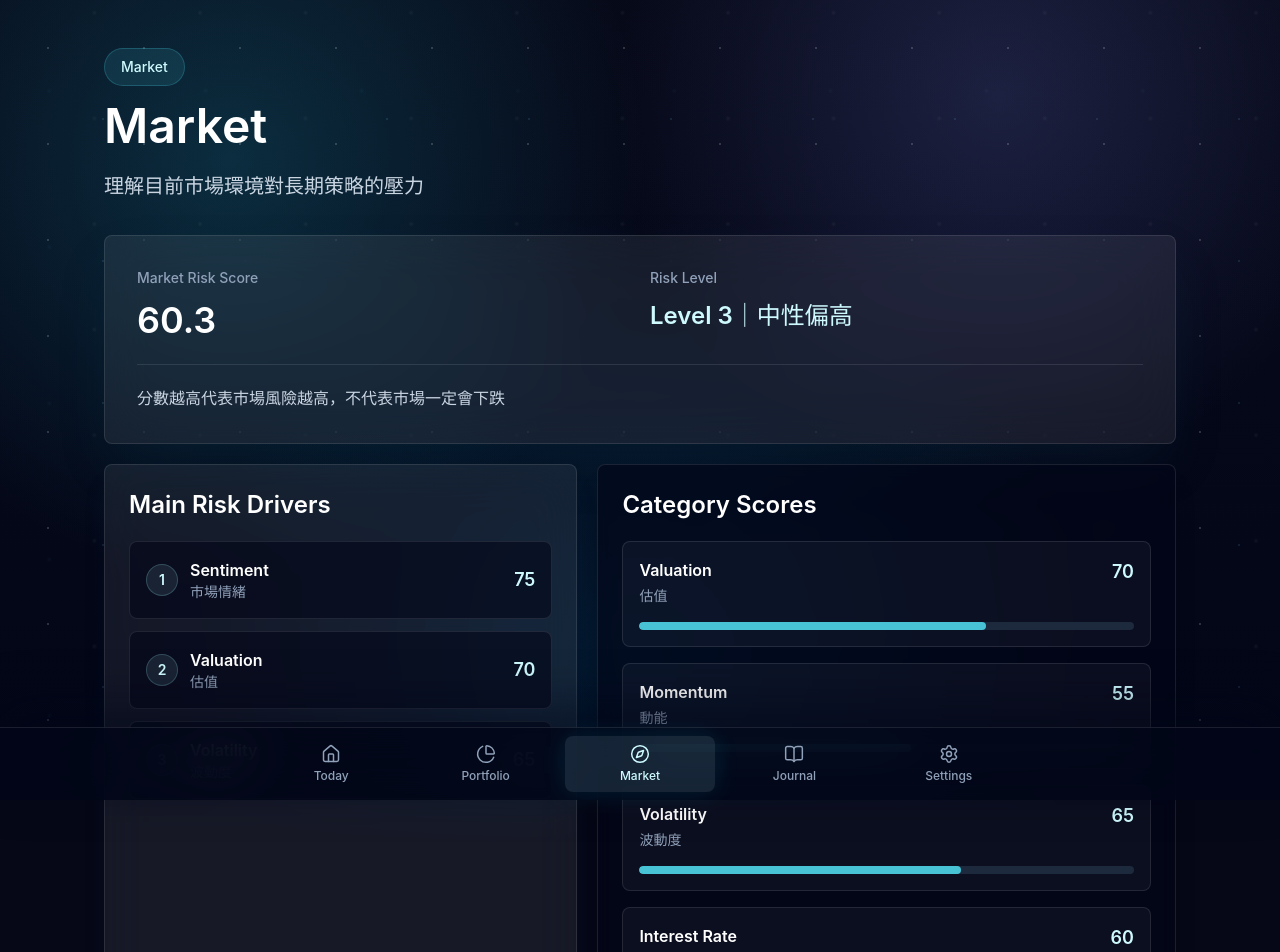
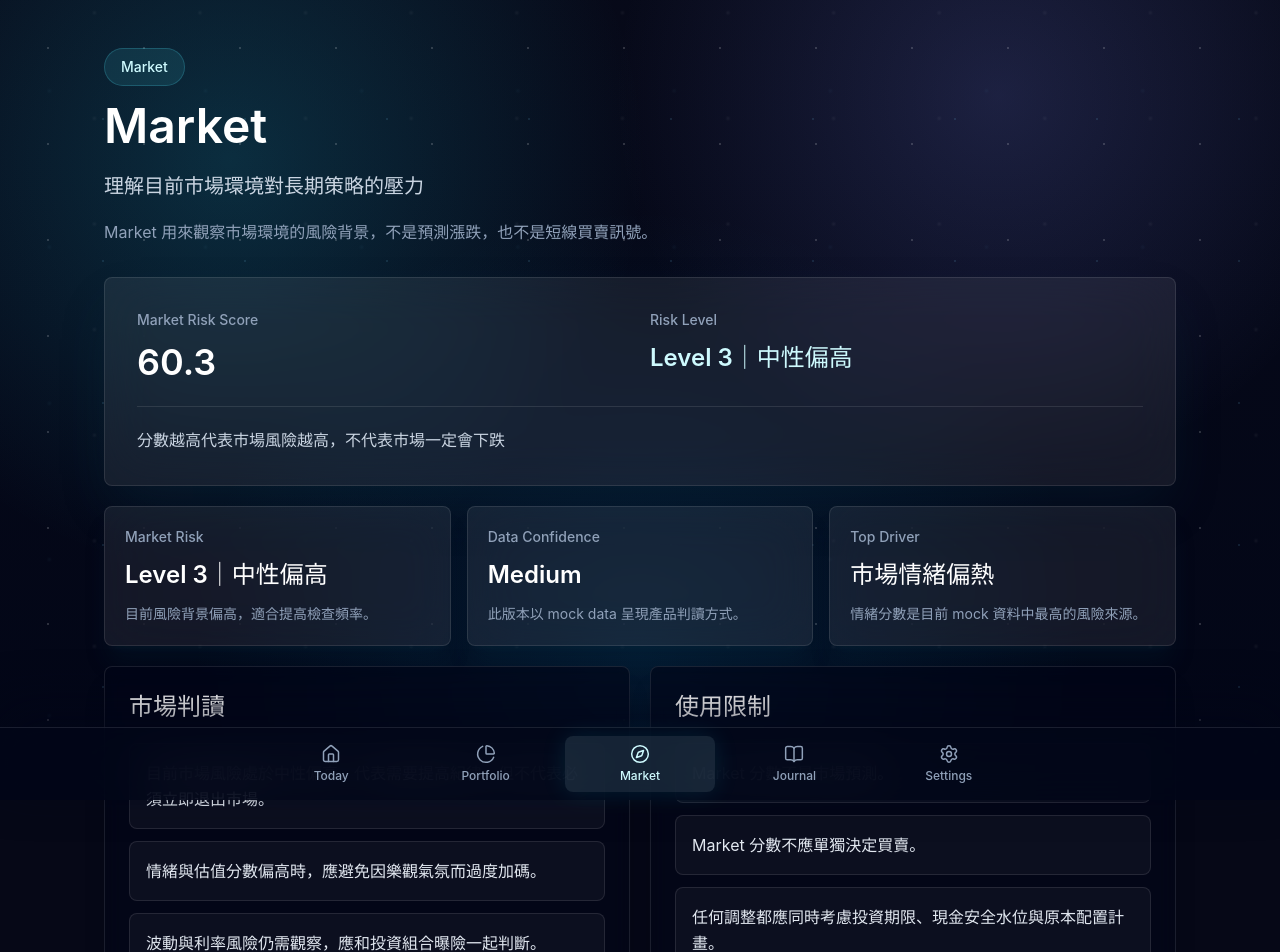
Before and after one commit to bulala-coder/polaris-mvp, a React (Vite) app: page /market in a window 1280 px wide. Shown: the top 952 px of the page. Built offline with nearby package versions, Linux system fonts and the light colour scheme.

Commit message:
Polish market risk dashboard

```diff
--- /dev/null
+++ b/src/components/market/MarketInsightCard.tsx
@@ -0,0 +1,23 @@
+type MarketInsightCardProps = {
+  label: string
+  value: string
+  helperText: string
+}
+
+function MarketInsightCard({
+  label,
+  value,
+  helperText,
+}: MarketInsightCardProps) {
+  return (
+    <article className="rounded-lg border border-white/10 bg-white/[0.07] p-5 shadow-xl shadow-cyan-950/20 backdrop-blur-xl">
+      <p className="text-sm font-medium text-slate-400">{label}</p>
+      <p className="mt-3 text-2xl font-semibold text-white">{value}</p>
+      <p className="mt-3 text-sm leading-relaxed text-slate-400">
+        {helperText}
+      </p>
+    </article>
+  )
+}
+
+export default MarketInsightCard
--- /dev/null
+++ b/src/components/market/MarketNoteBox.tsx
@@ -0,0 +1,25 @@
+type MarketNoteBoxProps = {
+  title: string
+  items: string[]
+}
+
+function MarketNoteBox({ title, items }: MarketNoteBoxProps) {
+  return (
+    <section className="rounded-lg border border-white/10 bg-slate-950/60 p-6 shadow-xl shadow-black/20 backdrop-blur">
+      <h2 className="text-2xl font-semibold text-white">{title}</h2>
+
+      <ul className="mt-5 grid gap-3">
+        {items.map((item) => (
+          <li
+            className="rounded-lg border border-white/10 bg-white/[0.04] p-4 text-base leading-relaxed text-slate-200"
+            key={item}
+          >
+            {item}
+          </li>
+        ))}
+      </ul>
+    </section>
+  )
+}
+
+export default MarketNoteBox
--- a/src/pages/MarketPage.tsx
+++ b/src/pages/MarketPage.tsx
@@ -2,8 +2,40 @@ import AppShell from '../components/layout/AppShell'
 import PageContainer from '../components/layout/PageContainer'
 import CategoryScoreList from '../components/market/CategoryScoreList'
 import MainRiskDrivers from '../components/market/MainRiskDrivers'
+import MarketInsightCard from '../components/market/MarketInsightCard'
+import MarketNoteBox from '../components/market/MarketNoteBox'
 import MarketRiskSummaryCard from '../components/market/MarketRiskSummaryCard'
 import { mockMarketScore } from '../data/mockData'
+
+const insightItems = [
+  {
+    label: 'Market Risk',
+    value: 'Level 3｜中性偏高',
+    helperText: '目前風險背景偏高，適合提高檢查頻率。',
+  },
+  {
+    label: 'Data Confidence',
+    value: 'Medium',
+    helperText: '此版本以 mock data 呈現產品判讀方式。',
+  },
+  {
+    label: 'Top Driver',
+    value: '市場情緒偏熱',
+    helperText: '情緒分數是目前 mock 資料中最高的風險來源。',
+  },
+]
+
+const interpretationItems = [
+  '目前市場風險處於中性偏高，代表需要提高紀律，但不代表必須立即退出市場。',
+  '情緒與估值分數偏高時，應避免因樂觀氣氛而過度加碼。',
+  '波動與利率風險仍需觀察，應和投資組合曝險一起判斷。',
+]
+
+const usageLimitItems = [
+  'Market 分數不是市場預測。',
+  'Market 分數不應單獨決定買賣。',
+  '任何調整都應同時考慮投資期限、現金安全水位與原本配置計畫。',
+]
 
 function MarketPage() {
   return (
@@ -19,10 +51,30 @@ function MarketPage() {
           <p className="mt-5 text-xl leading-relaxed text-slate-300">
             理解目前市場環境對長期策略的壓力
           </p>
+          <p className="mt-4 text-base leading-relaxed text-slate-400">
+            Market
+            用來觀察市場環境的風險背景，不是預測漲跌，也不是短線買賣訊號。
+          </p>
         </div>
 
         <div className="grid gap-5">
           <MarketRiskSummaryCard marketScore={mockMarketScore} />
+
+          <section className="grid gap-4 md:grid-cols-3">
+            {insightItems.map((item) => (
+              <MarketInsightCard
+                helperText={item.helperText}
+                key={item.label}
+                label={item.label}
+                value={item.value}
+              />
+            ))}
+          </section>
+
+          <div className="grid gap-5 lg:grid-cols-2">
+            <MarketNoteBox title="市場判讀" items={interpretationItems} />
+            <MarketNoteBox title="使用限制" items={usageLimitItems} />
+          </div>
 
           <div className="grid gap-5 lg:grid-cols-[0.9fr_1.1fr]">
             <div className="grid gap-5">
```
